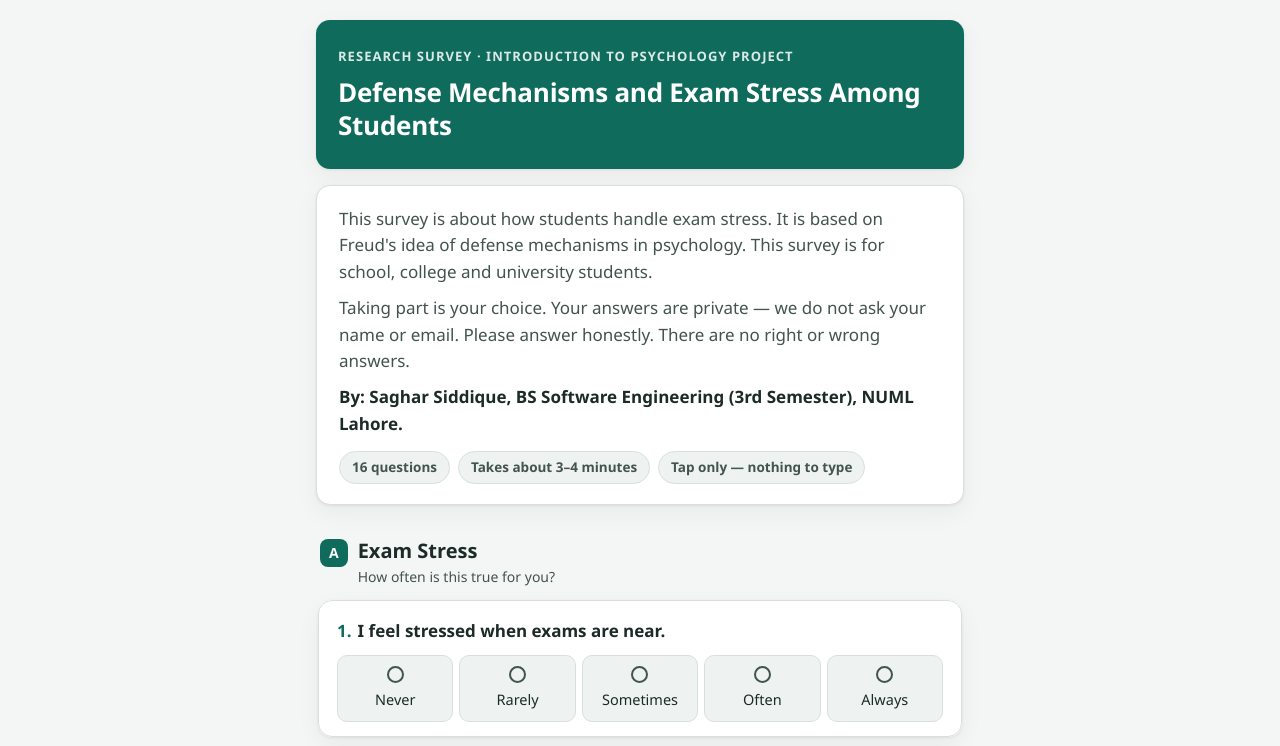
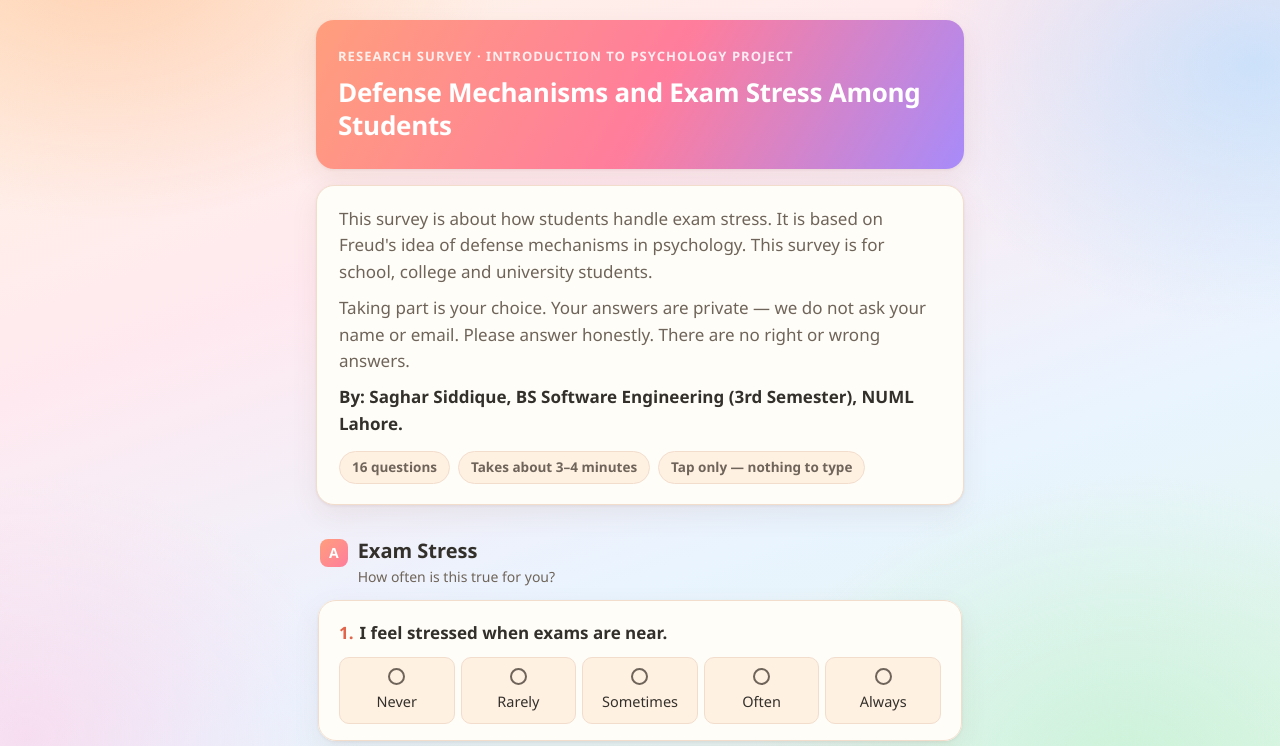
Before and after one commit to Saghar-Siddique/psychology-survey, a plain HTML site: page index.html in a window 1280 px wide. Shown: the top 746 px of the page. Drawn offline with Linux system fonts and the light colour scheme.

Commit message:
Make visuals warm and friendly: pastel color-blend background, warm gradient header and buttons

```diff
--- a/index.html
+++ b/index.html
@@ -8,41 +8,57 @@
 <title>Defense Mechanisms and Exam Stress Survey</title>
 <style>
   :root{
-    --bg:#f4f6f5;
-    --surface:#ffffff;
-    --surface-2:#eef3f1;
-    --ink:#1c2b28;
-    --ink-soft:#43534f;
-    --line:#d7e0dc;
-    --accent:#0f6b5c;
+    --bg:#fdf3e7;
+    --surface:#fffdf8;
+    --surface-2:#fff1e2;
+    --ink:#33302b;
+    --ink-soft:#6f6459;
+    --line:#f2ddcd;
+    --accent:#e0654a;
     --accent-ink:#ffffff;
-    --accent-soft:#e2efec;
+    --accent-soft:#ffe9df;
     --danger:#b3261e;
     --danger-bg:#fdecea;
-    --radius:14px;
-    --shadow:0 1px 3px rgba(20,40,35,.08), 0 8px 24px rgba(20,40,35,.05);
+    --radius:18px;
+    --shadow:0 1px 3px rgba(120,70,40,.08), 0 10px 28px rgba(120,70,40,.08);
   }
   @media (prefers-color-scheme: dark){
     :root{
-      --bg:#101614;
-      --surface:#1a2220;
-      --surface-2:#222c29;
-      --ink:#e8efec;
-      --ink-soft:#aebbb6;
-      --line:#33413c;
-      --accent:#3fbfa6;
-      --accent-ink:#0b2420;
-      --accent-soft:#1e3a34;
+      --bg:#171310;
+      --surface:#221b17;
+      --surface-2:#2e241e;
+      --ink:#f5ece4;
+      --ink-soft:#c4b3a6;
+      --line:#453729;
+      --accent:#f2a488;
+      --accent-ink:#2b160e;
+      --accent-soft:#3d2a20;
       --danger:#f2a49e;
       --danger-bg:#3a211f;
       --shadow:0 1px 3px rgba(0,0,0,.4), 0 8px 24px rgba(0,0,0,.3);
+    }
+  }
+  @media (prefers-color-scheme: dark){
+    body{
+      background:
+        radial-gradient(640px 420px at 8% -5%, rgba(224,101,74,.28), transparent 62%),
+        radial-gradient(560px 420px at 98% 8%, rgba(120,140,255,.22), transparent 62%),
+        radial-gradient(600px 460px at 88% 95%, rgba(80,200,140,.18), transparent 62%),
+        radial-gradient(540px 420px at 2% 92%, rgba(255,120,170,.20), transparent 62%),
+        linear-gradient(160deg, #241a15 0%, #2a1b22 34%, #1c2233 66%, #16241c 100%);
     }
   }
   *{ box-sizing:border-box; }
   html{ -webkit-text-size-adjust:100%; }
   body{
     margin:0;
-    background:var(--bg);
+    background:
+      radial-gradient(640px 420px at 8% -5%, rgba(255,183,140,.55), transparent 62%),
+      radial-gradient(560px 420px at 98% 8%, rgba(167,216,255,.55), transparent 62%),
+      radial-gradient(600px 460px at 88% 95%, rgba(190,240,205,.60), transparent 62%),
+      radial-gradient(540px 420px at 2% 92%, rgba(255,205,230,.55), transparent 62%),
+      linear-gradient(160deg, #fff3e2 0%, #ffe9f0 32%, #e9f4ff 64%, #e2f7e8 100%);
+    background-attachment:fixed;
     color:var(--ink);
     font-family:"Segoe UI", system-ui, -apple-system, Roboto, "Helvetica Neue", Arial, sans-serif;
     line-height:1.55;
@@ -52,7 +68,7 @@
 
   /* Header */
   header.top{
-    background:var(--accent);
+    background:linear-gradient(120deg, #ff9e7d 0%, #ff7d9c 52%, #a78bfa 100%);
     color:var(--accent-ink);
     border-radius:var(--radius);
     padding:26px 22px 22px;
@@ -103,7 +119,7 @@
     display:flex; align-items:baseline; gap:10px; margin:0 4px 12px;
   }
   .section-head .letter{
-    background:var(--accent); color:var(--accent-ink);
+    background:linear-gradient(135deg, #ff9e7d, #ff7d9c); color:var(--accent-ink);
     font-weight:700; font-size:14px;
     border-radius:8px; padding:3px 9px; flex:none;
   }
@@ -115,7 +131,7 @@
     background:var(--surface);
     border:1px solid var(--line);
     border-radius:var(--radius);
-    padding:18px 18px 14px;
+    padding:20px 20px 16px;
     margin-bottom:12px;
     box-shadow:var(--shadow);
   }
@@ -174,6 +190,7 @@
   }
   .opt input[type="radio"]:focus-visible{ outline:2px solid var(--accent); outline-offset:2px; }
   .opt:active{ transform:scale(.985); }
+  .opt:hover{ border-color:var(--accent); }
 
   /* Conditional blocks */
   .cond{
@@ -207,7 +224,7 @@
     min-height:58px;
     border:none;
     border-radius:12px;
-    background:var(--accent);
+    background:linear-gradient(120deg, #ff9e7d 0%, #ff7d9c 52%, #a78bfa 100%);
     color:var(--accent-ink);
     font-size:18px; font-weight:700;
     cursor:pointer;
```
